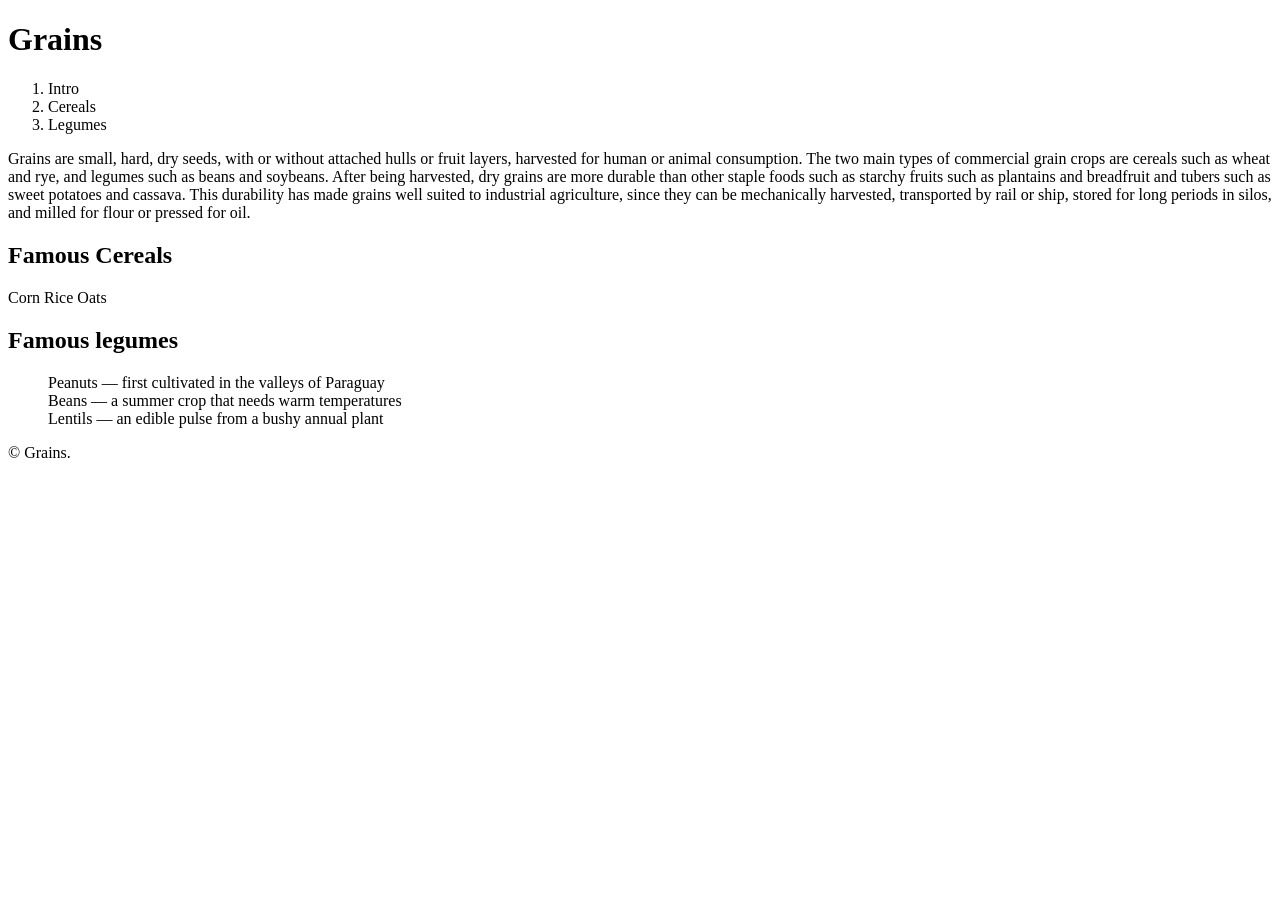
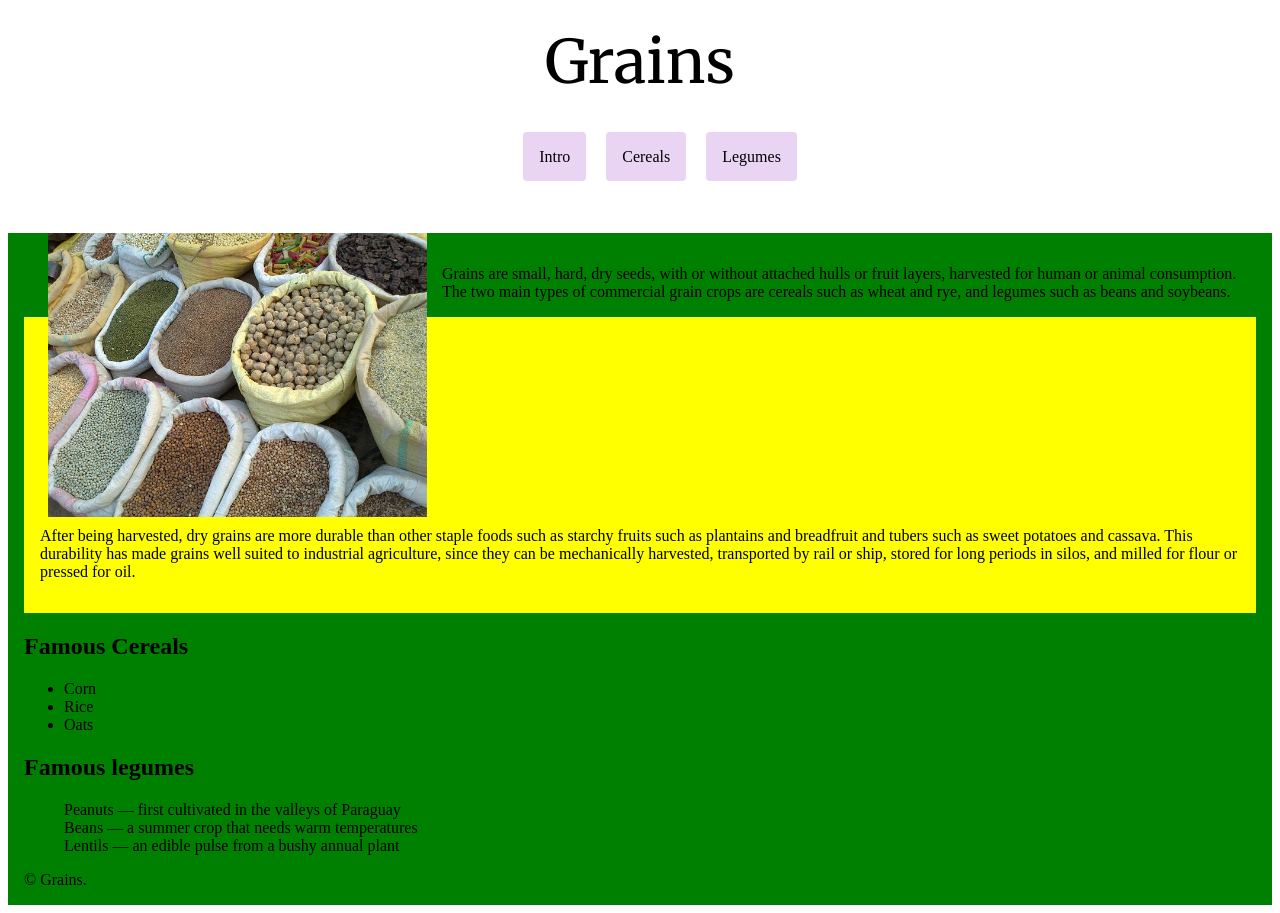
Before and after one commit to katiea2496/dsn1674-assignment-5, a plain HTML site: page index.html in a window 1280 px wide. Before the commit the page ends 800 px from the top, so only its background shows below. Drawn offline with Linux system fonts and the light colour scheme.

Commit message:
added 1 float, header, nav, lists, font

```diff
--- a/css/main.css
+++ b/css/main.css
@@ -0,0 +1,73 @@
+html {
+  box-sizing: border-box;
+}
+
+*, *::before, *::after {
+  box-sizing: inherit;
+}
+
+header {
+  margin: 0;
+  padding: 1em;
+  text-align: center;
+}
+
+h1 {
+  font-weight: normal;
+  font-size: 60px;
+  font-style: normal; /* normal */
+  font-family: 'Merriweather', serif;
+  align: center;
+  text-align: center;
+  margin: 0 0em 0.5em 0em;
+  color: #000
+}
+
+.inset {
+  float:left;
+  width: 32%;
+  margin-right: 15px;
+  margin-bottom: 10px;
+}
+
+.p2 {
+  clear: left;
+}
+
+main {
+  background-color: green;
+  padding: 1em;
+  box-sizing: border-box;
+}
+
+aside {
+  background-color: yellow;
+  padding: 1em;
+  box-sizing: border-box;
+}
+
+nav ol a {
+
+  text-align: center;
+  padding: 1em;
+  margin: 0em 0.5em 0em;
+  line-height: 3.5em;
+  background-color: #ead4f3;
+  color: #000;
+  text-decoration: none;
+  border: 5px;
+  border-radius: 4px;
+  width: 3em;
+}
+
+nav a:hover {
+  background-color: white;
+}
+
+nav li {
+  display: inline-block;
+}
+
+div {
+
+}
--- a/index.html
+++ b/index.html
@@ -4,31 +4,40 @@
   <meta charset="utf-8">
   <title>Grains</title>
   <link href="css/main.css" rel="stylesheet">
+  <link href='http://fonts.googleapis.com/css?family=Merriweather' rel='stylesheet' type='text/css'>
 </head>
 <body>
-    <div>
-      <main>
+
+      <header>
         <h1>Grains</h1>
-      </main>
       <nav>
         <ol>
-          <li>Intro</li>
-          <li>Cereals</li>
-          <li>Legumes</li>
+          <li><a href="#intro">Intro</a></li>
+          <li><a href="#cereals">Cereals</a></li>
+          <li><a href="#legumes">Legumes</a></li>
         </ol>
       </nav>
+    </header>
+      <p>
+      <figure>
+        <img class="inset" src="images/grains.jpg" alt="An image of different kinds of grains">
+      </figure>
 
-      <p>Grains are small, hard, dry seeds, with or without attached hulls or fruit layers, harvested for human or animal consumption. The two main types of commercial grain crops are cereals such as wheat and rye, and legumes such as beans and soybeans.
-      After being harvested, dry grains are more durable than other staple foods such as starchy fruits such as plantains and breadfruit and tubers such as sweet potatoes and cassava. This durability has made grains well suited to industrial agriculture, since they can be mechanically harvested, transported by rail or ship, stored for long periods in silos, and milled for flour or pressed for oil.
+      <main>
+        <p>Grains are small, hard, dry seeds, with or without attached hulls or fruit layers, harvested for human or animal consumption. The two main types of commercial grain crops are cereals such as wheat and rye, and legumes such as beans and soybeans.
+
       <aside>
+        <p class="p2">After being harvested, dry grains are more durable than other staple foods such as starchy fruits such as plantains and breadfruit and tubers such as sweet potatoes and cassava. This durability has made grains well suited to industrial agriculture, since they can be mechanically harvested, transported by rail or ship, stored for long periods in silos, and milled for flour or pressed for oil.
       </aside>
-    </div>
 
-    <h2>Famous Cereals</h2>
-    Corn
-    Rice
-    Oats
-
+<div>
+  <h2>Famous Cereals</h2>
+  <ul>
+    <li>Corn</li>
+    <li>Rice</li>
+    <li>Oats</li>
+  </ul>
+</div>
     <h2>Famous legumes</h2>
     <dl>
     <dd>Peanuts — first cultivated in the valleys of Paraguay</dd>
@@ -37,6 +46,7 @@
     </dl>
 
     © Grains.
+  </main>
 
 </body>
 </html>
```
